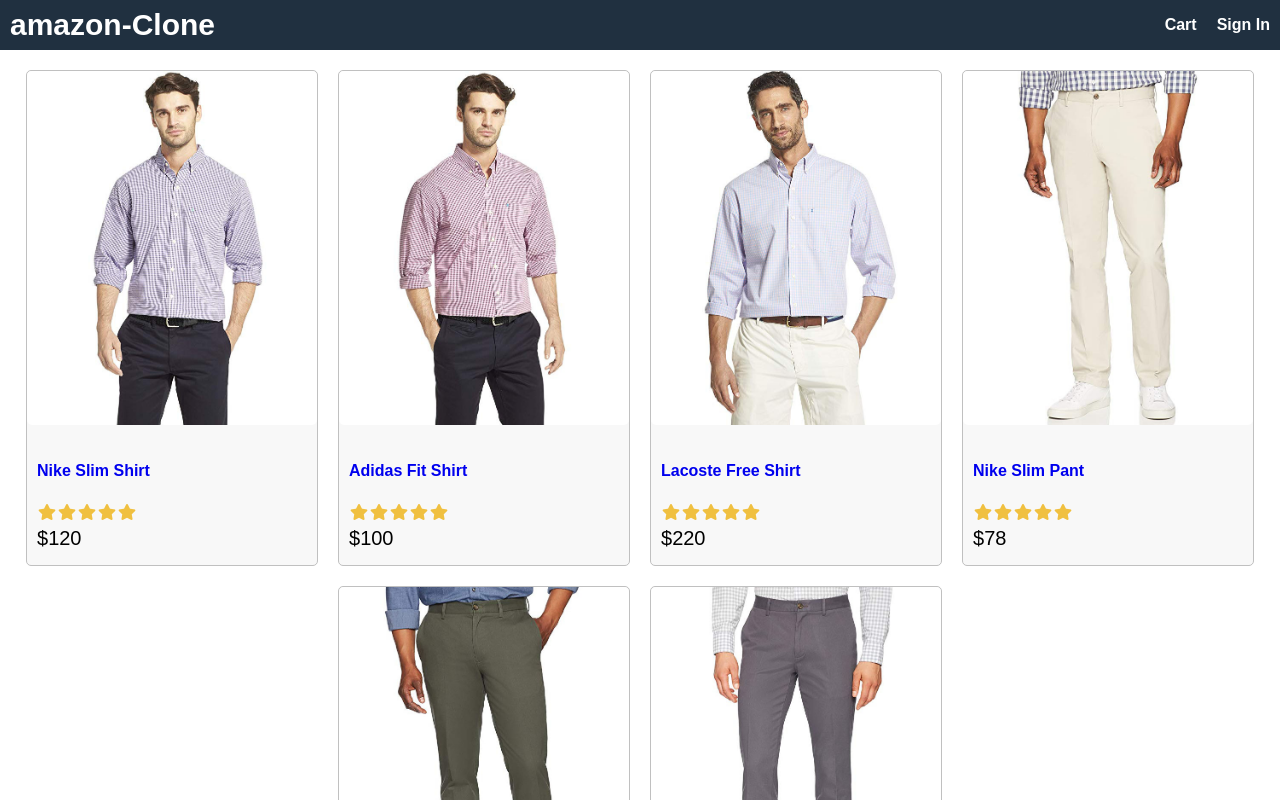
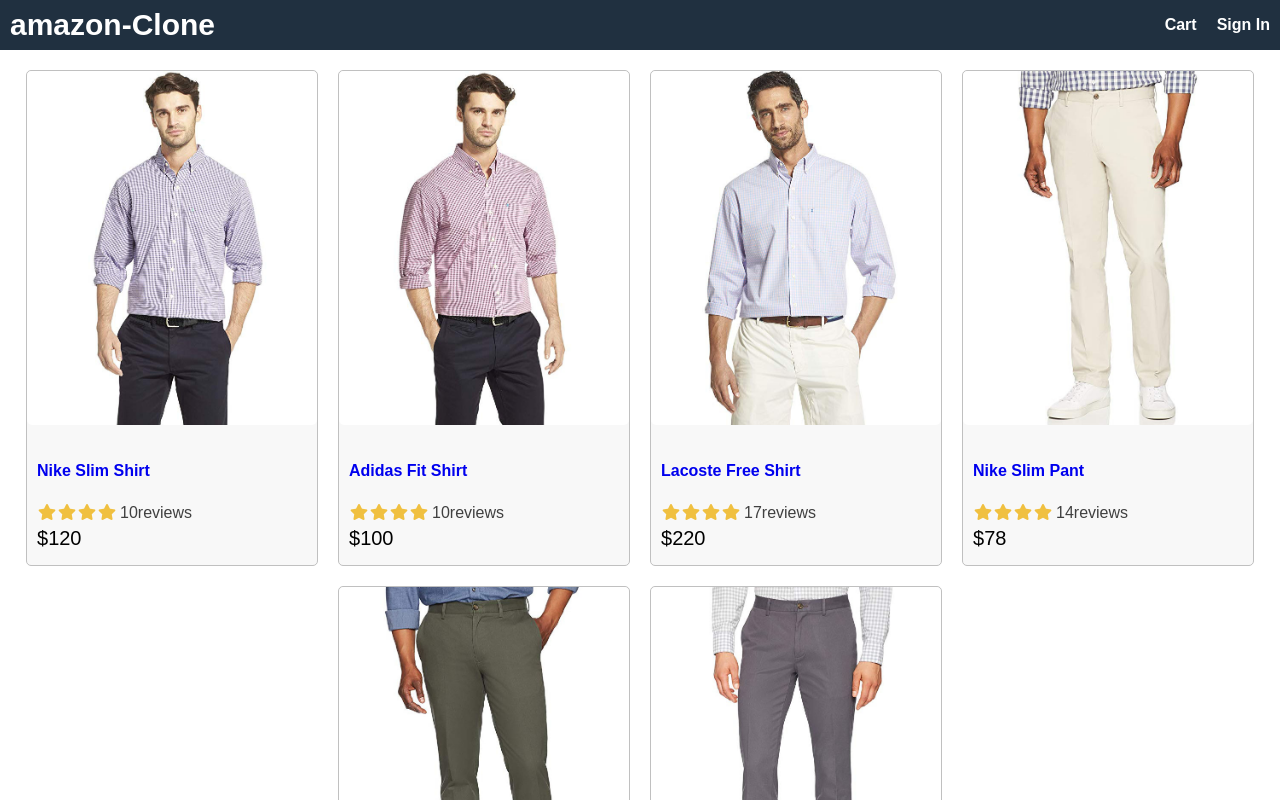
Before and after one commit to slash585/amazon-clone, a React (Create React App) app in the folder frontend/: page / in a window 1280 px wide. Shown: the top 800 px of the page. Built offline with nearby package versions, Linux system fonts and the light colour scheme.

Commit message:
Create Rating component

```diff
--- a/frontend/src/components/Product.js
+++ b/frontend/src/components/Product.js
@@ -1,4 +1,5 @@
 import React from 'react'
+import Rating from './Rating'
 
 export default function Product(props) {
     const { product } = props
@@ -11,23 +12,7 @@
         <a href={`/product/${product._id}`}>
             <h2>{ product.name }</h2>
           </a>
-          <div className="rating">
-            <span>
-              <i className="fa fa-star"></i>
-            </span>
-            <span>
-              <i className="fa fa-star"></i>
-            </span>
-            <span>
-              <i className="fa fa-star"></i>
-            </span>
-            <span>
-              <i className="fa fa-star"></i>
-            </span>
-            <span>
-              <i className="fa fa-star"></i>
-            </span>
-          </div>
+          <Rating rating={product.rating} numReviews={product.numReviews} />
           <div className="price">${product.price}</div>
         </div>
       </div>
--- /dev/null
+++ b/frontend/src/components/Rating.js
@@ -0,0 +1,69 @@
+import React from 'react'
+
+export default function Rating(props) {
+    const { rating, numReviews } = props
+    return (
+        <div>
+            <div className="rating">
+            <span>
+        <i
+          className={
+            rating >= 1
+              ? 'fa fa-star'
+              : rating >= 0.5
+              ? 'fa fa-star-half-o'
+              : 'fa fa-star-o'
+          }
+        ></i>
+      </span>
+      <span>
+        <i
+          className={
+            rating >= 2
+              ? 'fa fa-star'
+              : rating >= 1.5
+              ? 'fa fa-star-half-o'
+              : 'fa fa-star-o'
+          }
+        ></i>
+      </span>
+      <span>
+        <i
+          className={
+            rating >= 3
+              ? 'fa fa-star'
+              : rating >= 2.5
+              ? 'fa fa-star-half-o'
+              : 'fa fa-star-o'
+          }
+        ></i>
+      </span>
+      <span>
+        <i
+          className={
+            rating >= 4
+              ? 'fa fa-star'
+              : rating >= 3.5
+              ? 'fa fa-star-half-o'
+              : 'fa fa-star-o'
+          }
+        ></i>
+      </span>
+      <span>
+        <i
+          className={
+            rating >= 5
+              ? 'fa fa-star'
+              : rating >= 4.5
+              ? 'fa fa-star-half-o'
+              : 'fa fa-star-o'
+          }
+        ></i>
+      </span>
+            <span>
+                {numReviews + 'reviews'}
+            </span>
+          </div>
+        </div>
+    )
+}
--- a/frontend/src/index.css
+++ b/frontend/src/index.css
@@ -125,3 +125,7 @@
   color: #f0c040;
   margin: 0.1rem;
 }
+
+.rating span:last-child {
+  color: #404040;
+}
```
